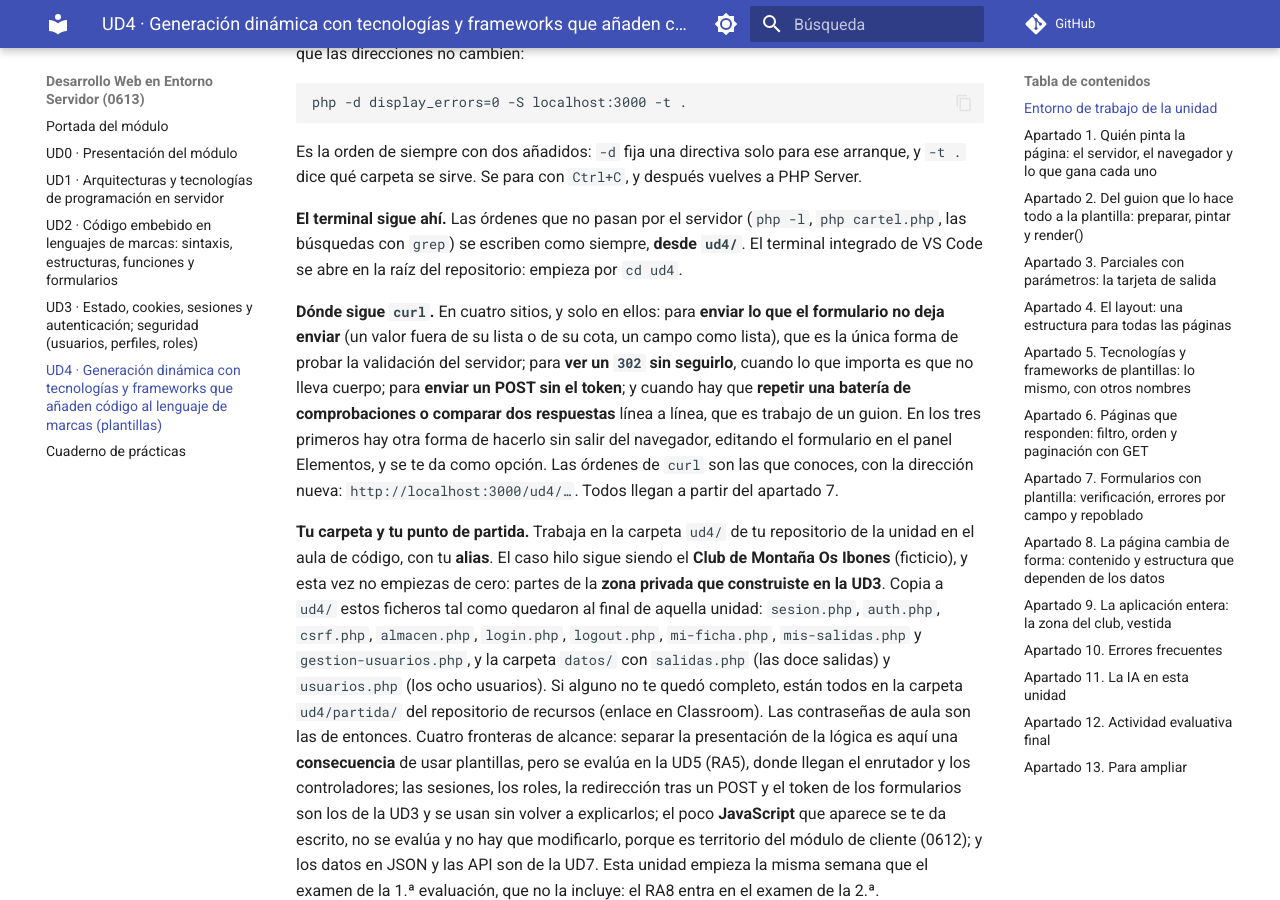
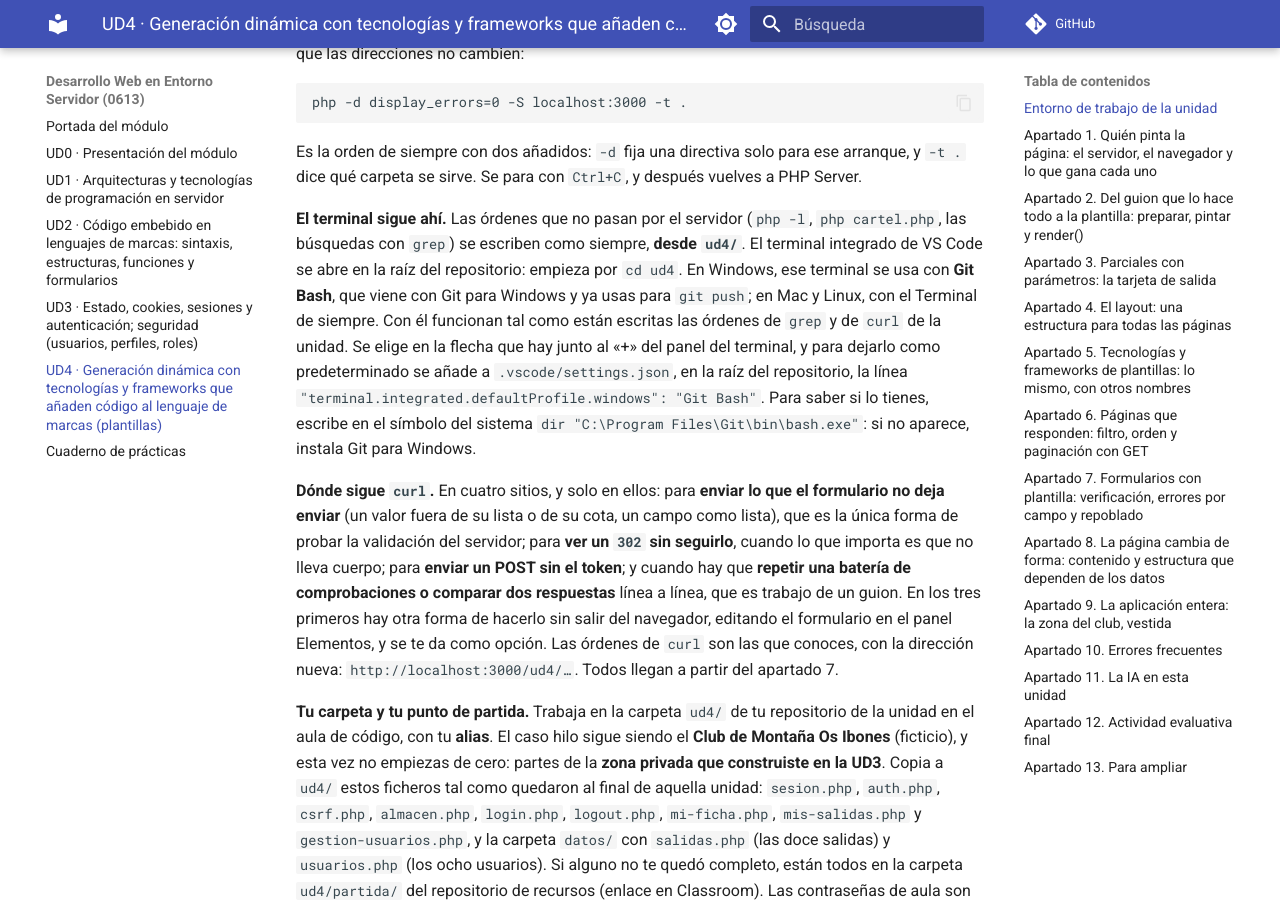
Before and after one commit to codigoRonin/apuntes-daw, an MkDocs documentation site: the page built from docs/desarrollo-web-en-entorno-servidor/ud4-generacion-dinamica-plantillas.md, in a window 1280 px wide and 900 px high, scrolled down 3999 px. Built offline with MkDocs 1.6.1 and Material for MkDocs 9.7.7, drawn with Linux system fonts in a browser that asks for light colours; comment, search, counter and statistics services are not loaded; some of the changed text lies outside the part shown.

Commit message:
UD4 de DWES: el terminal de la unidad es Git Bash en Windows

````diff
--- a/docs/desarrollo-web-en-entorno-servidor/ud4-generacion-dinamica-plantillas.md
+++ b/docs/desarrollo-web-en-entorno-servidor/ud4-generacion-dinamica-plantillas.md
@@ -73,7 +73,7 @@ php -d display_errors=0 -S localhost:3000 -t .
 
 Es la orden de siempre con dos añadidos: `-d` fija una directiva solo para ese arranque, y `-t .` dice qué carpeta se sirve. Se para con `Ctrl+C`, y después vuelves a PHP Server.
 
-**El terminal sigue ahí.** Las órdenes que no pasan por el servidor (`php -l`, `php cartel.php`, las búsquedas con `grep`) se escriben como siempre, **desde `ud4/`**. El terminal integrado de VS Code se abre en la raíz del repositorio: empieza por `cd ud4`.
+**El terminal sigue ahí.** Las órdenes que no pasan por el servidor (`php -l`, `php cartel.php`, las búsquedas con `grep`) se escriben como siempre, **desde `ud4/`**. El terminal integrado de VS Code se abre en la raíz del repositorio: empieza por `cd ud4`. En Windows, ese terminal se usa con **Git Bash**, que viene con Git para Windows y ya usas para `git push`; en Mac y Linux, con el Terminal de siempre. Con él funcionan tal como están escritas las órdenes de `grep` y de `curl` de la unidad. Se elige en la flecha que hay junto al «+» del panel del terminal, y para dejarlo como predeterminado se añade a `.vscode/settings.json`, en la raíz del repositorio, la línea `"terminal.integrated.defaultProfile.windows": "Git Bash"`. Para saber si lo tienes, escribe en el símbolo del sistema `dir "C:\Program Files\Git\bin\bash.exe"`: si no aparece, instala Git para Windows.
 
 **Dónde sigue `curl`.** En cuatro sitios, y solo en ellos: para **enviar lo que el formulario no deja enviar** (un valor fuera de su lista o de su cota, un campo como lista), que es la única forma de probar la validación del servidor; para **ver un `302` sin seguirlo**, cuando lo que importa es que no lleva cuerpo; para **enviar un POST sin el token**; y cuando hay que **repetir una batería de comprobaciones o comparar dos respuestas** línea a línea, que es trabajo de un guion. En los tres primeros hay otra forma de hacerlo sin salir del navegador, editando el formulario en el panel Elementos, y se te da como opción. Las órdenes de `curl` son las que conoces, con la dirección nueva: `http://localhost:3000/ud4/…`. Todos llegan a partir del apartado 7.
 
@@ -2652,7 +2652,8 @@ Y lo mismo en las dos funciones que cargan datos, `cargar_salidas()` y `cargar_u
 
 ```json
 {
-    "phpserver.relativePath": "ud4/publico"
+    "phpserver.relativePath": "ud4/publico",
+    "terminal.integrated.defaultProfile.windows": "Git Bash"
 }
 ```
 
````
